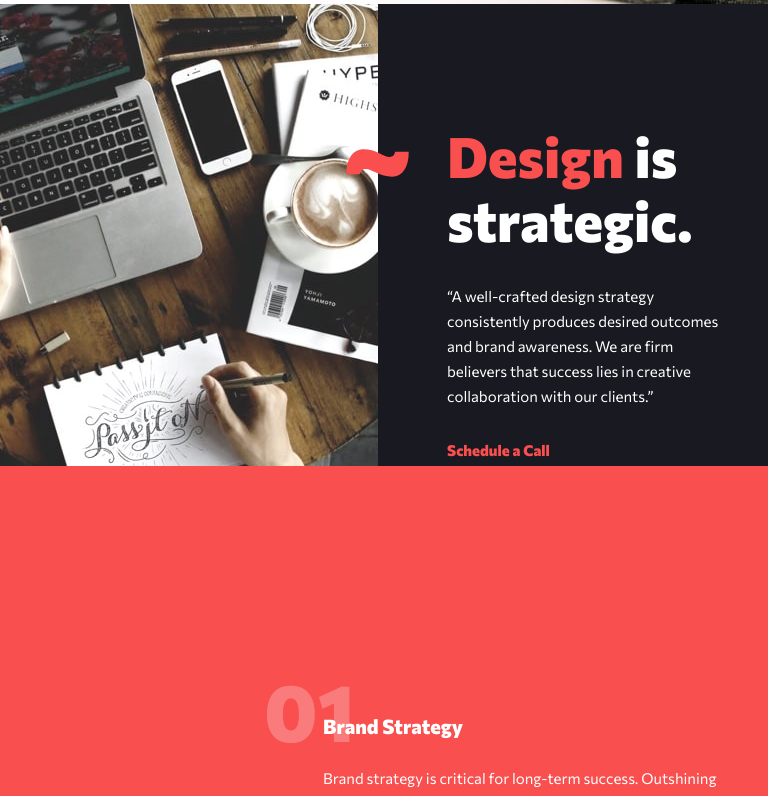
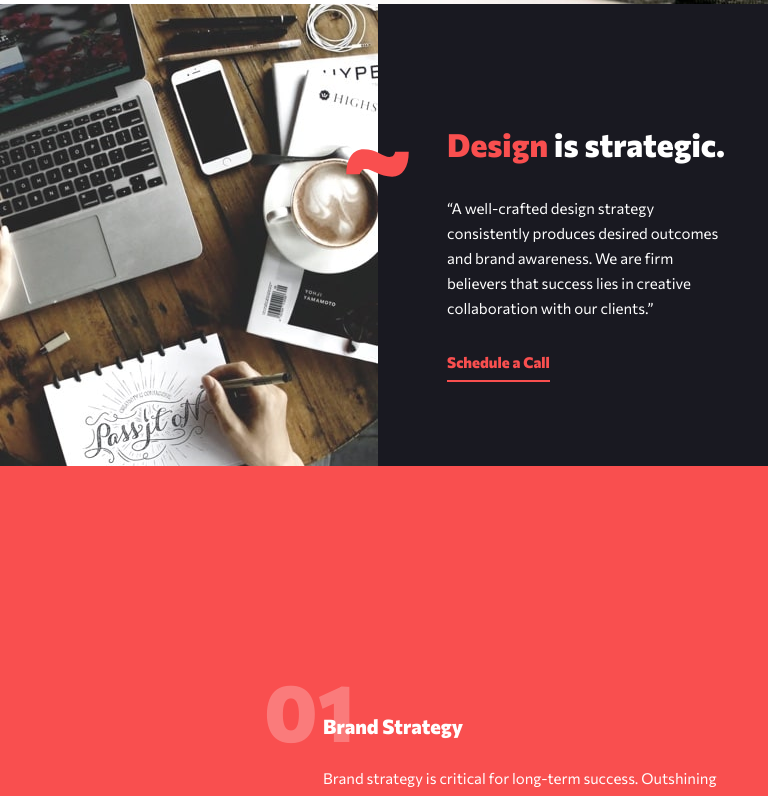
Before and after one commit to danielopq/creative, a React (Vite) app: page / in a window 768 px wide. Shown: the part 780-1576 px from the top of the page. Built offline with nearby package versions, Linux system fonts and the light colour scheme.

Commit message:
index.css - h2 tablet version done

```diff
--- a/src/index.css
+++ b/src/index.css
@@ -84,6 +84,10 @@ h2 {
         font: 800 56px/56px 'Commissioner-ExtraBold';
     }
 
+    h2 {
+        font: 800 32px/40px 'Commissioner-ExtraBold';
+    }
+
     .mainText {
         font: 400 15px/25px 'Commissioner-Regular';
     }
```
